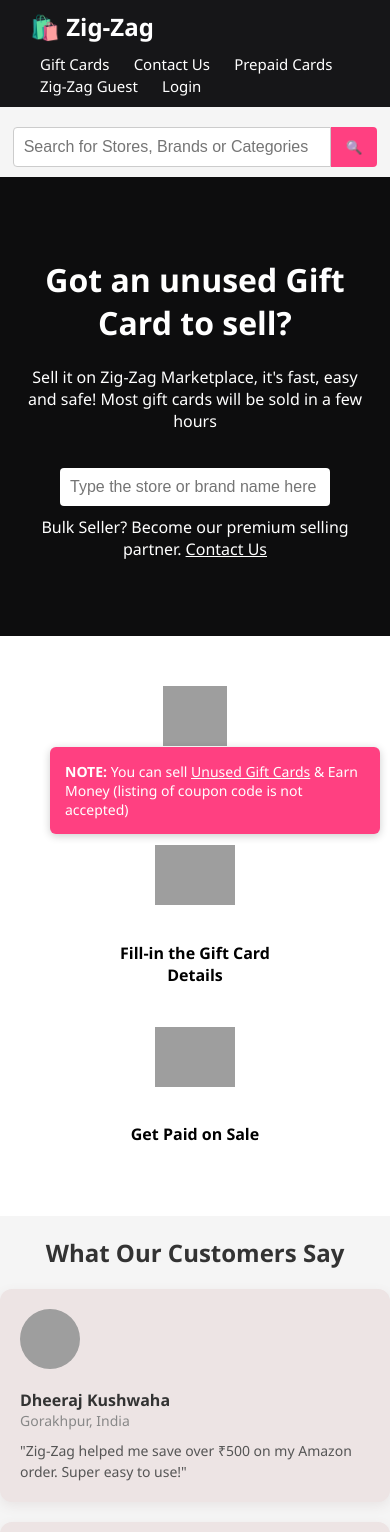
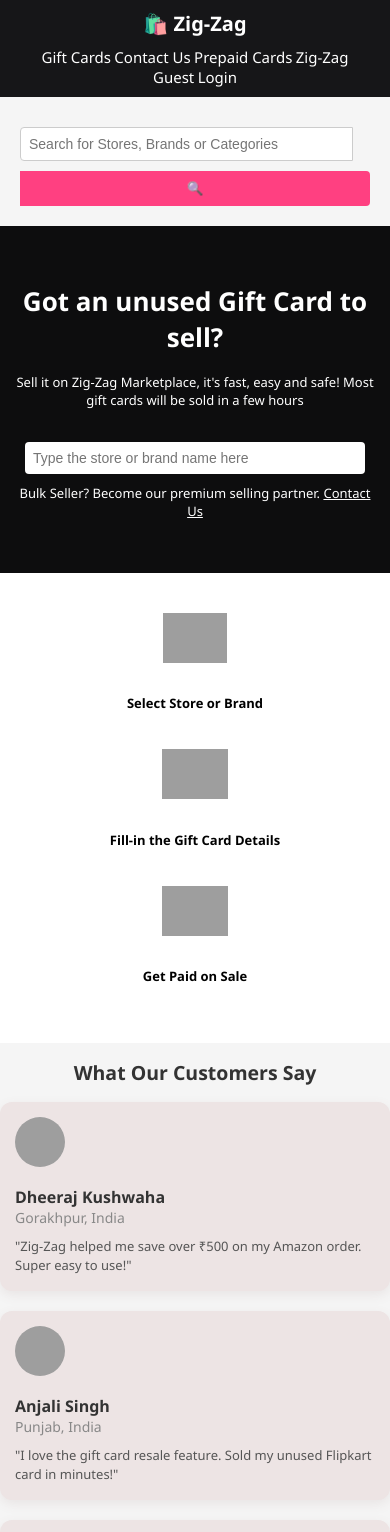
Before and after one commit to saurabh9170/coupon-cart, a plain HTML site: page index.html in a window 390 px wide. Shown: the top 1532 px of the page. Drawn offline with Linux system fonts and the light colour scheme; grey boxes are pictures that could not be loaded.

Commit message:
Update style.css

```diff
--- a/style.css
+++ b/style.css
@@ -272,3 +272,131 @@ body {
       color: #555;
       line-height: 1.5;
     }
+    /* Responsive Global Settings */
+html {
+  font-size: 16px;
+}
+
+@media (max-width: 1200px) {
+  html {
+    font-size: 15px;
+  }
+}
+
+@media (max-width: 992px) {
+  html {
+    font-size: 14px;
+  }
+}
+
+@media (max-width: 768px) {
+  html {
+    font-size: 13px;
+  }
+
+  header {
+    flex-direction: column;
+    align-items: center;
+    text-align: center;
+  }
+
+  .nav-links {
+    flex-direction: column;
+    align-items: center;
+    margin-top: 10px;
+  }
+
+  .nav-links a {
+    margin: 8px 0;
+  }
+
+  .search-bar {
+    flex-direction: column;
+    padding: 20px;
+  }
+
+  .search-bar input {
+    width: 90%;
+    margin-bottom: 10px;
+  }
+
+  .hero {
+    padding: 40px 15px;
+  }
+
+  .hero input {
+    width: 90%;
+  }
+
+  .steps {
+    flex-direction: column;
+    align-items: center;
+    padding: 30px 10px;
+  }
+
+  .footer-top,
+  .footer-bottom {
+    flex-direction: column;
+    align-items: center;
+    padding: 20px;
+    gap: 20px;
+  }
+
+  .footer-top div,
+  .footer-bottom div {
+    width: 100%;
+    text-align: center;
+  }
+
+  .footer-bottom ul {
+    padding: 0;
+    list-style: none;
+    width: 100%;
+    text-align: center;
+  }
+
+  .social-icons {
+    justify-content: center;
+  }
+
+  .app-download {
+    text-align: center;
+  }
+
+  .note {
+    position: static;
+    width: 90%;
+    margin: 20px auto;
+    text-align: center;
+  }
+}
+
+/* Extra Small Devices */
+@media (max-width: 480px) {
+  .logo {
+    font-size: 20px;
+  }
+
+  .search-bar input,
+  .hero input {
+    font-size: 14px;
+    padding: 8px;
+  }
+
+  .step img {
+    height: 50px;
+  }
+
+  .card {
+    padding: 15px;
+  }
+
+  .feedback {
+    font-size: 13px;
+  }
+
+  .avatar {
+    width: 50px;
+    height: 50px;
+  }
+}
```
